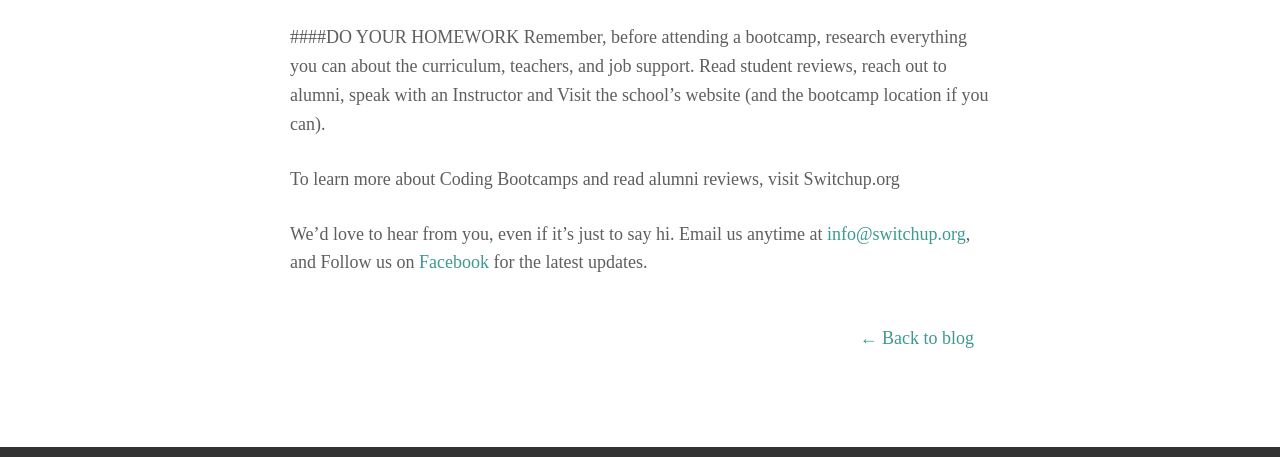
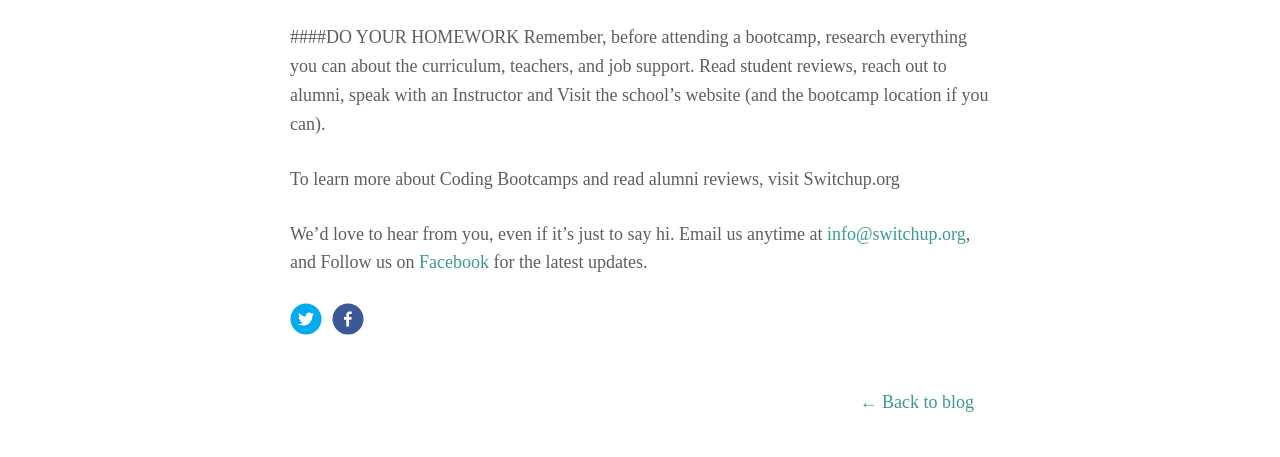
Before and after one commit to liana-gukasyan/fsc-blog, a Gatsby site: page /blog-posts/2016-11-27---are-coding-bootcamps-worth-it/ in a window 1280 px wide. Shown: the part 1681-2138 px from the top of the page. Built offline with nearby package versions, Linux system fonts and the light colour scheme; Gatsby itself is replaced by a stand-in of ours; a web font is replaced by a local one.

Commit message:
Add social share buttons (twitter and facebook) to the posts page

```diff
--- a/gatsby-config.js
+++ b/gatsby-config.js
@@ -1,6 +1,7 @@
 module.exports = {
   siteMetadata: {
     title: 'First Step Coding Blog',
+    url: 'https://www.firststepcoding.com/',
   },
   plugins: [
     'gatsby-plugin-react-helmet',
--- a/package.json
+++ b/package.json
@@ -21,6 +21,7 @@
     "react": "^16.6.3",
     "react-dom": "^16.6.3",
     "react-helmet": "^5.2.0",
+    "react-share": "^2.4.0",
     "styled-components": "^4.1.1"
   },
   "keywords": [
--- /dev/null
+++ b/src/components/socialShare.js
@@ -0,0 +1,49 @@
+import React from 'react'
+import PropTypes from 'prop-types'
+import styled from 'styled-components'
+import { TwitterShareButton, TwitterIcon, FacebookShareButton, FacebookIcon } from 'react-share'
+
+const SocialShare = ({ postTitle, postLink }) => {
+  return (
+    <SocialShareContainer>
+      <SocialShareBtn>
+        <TwitterShareButton
+              url={postLink}
+              title={postTitle}
+              style={{outline: 'none'}}
+        >
+          <TwitterIcon size={32} round={true}/>
+        </TwitterShareButton>
+      </SocialShareBtn>
+      <SocialShareBtn>
+        <FacebookShareButton
+              url={postLink}
+              title={postTitle}
+              style={{outline: 'none'}}
+        >
+          <FacebookIcon size={32} round={true}/>
+        </FacebookShareButton>
+      </SocialShareBtn>
+    </SocialShareContainer>
+  )
+}
+
+SocialShare.propTypes = {
+  postTitle: PropTypes.string.isRequired,
+  postLink: PropTypes.string.isRequired,
+}
+
+export default SocialShare
+
+const SocialShareContainer = styled.div`
+  display: flex;
+`
+
+const SocialShareBtn = styled.span`
+  display: block;
+  cursor: pointer;
+
+  &:not(:first-child) {
+    margin-left: 10px;
+  }
+`
--- a/src/templates/posts.js
+++ b/src/templates/posts.js
@@ -1,12 +1,20 @@
 import React from 'react'
-
 import { Link, graphql } from 'gatsby'
 
 import Layout from '../components/layout'
-import {PostContent, PostPageTitle, ShortInfo, PostDate, PostText, GoHomeLinkWrap} from '../components/postComponents'
+import {
+  PostContent,
+  PostPageTitle,
+  ShortInfo,
+  PostDate,
+  PostText,
+  GoHomeLinkWrap
+} from '../components/postComponents'
+import SocialShare from '../components/socialShare'
 
 export default ({ data }) => {
   const post = data.markdownRemark
+  const postLink = window.location.href
   return (
     <Layout>
       <PostContent>
@@ -14,6 +22,7 @@ export default ({ data }) => {
         <PostPageTitle>{post.frontmatter.title}</PostPageTitle>
         <ShortInfo>{post.frontmatter.details}</ShortInfo>
         <PostText dangerouslySetInnerHTML = {{ __html: post.html }}/>
+        <SocialShare postTitle={post.frontmatter.title} postLink={postLink} />
         <GoHomeLinkWrap>
           <Link to='./'>{'← Back to blog'}</Link>
         </GoHomeLinkWrap>
```
Also changed, not shown: 1 other file.
